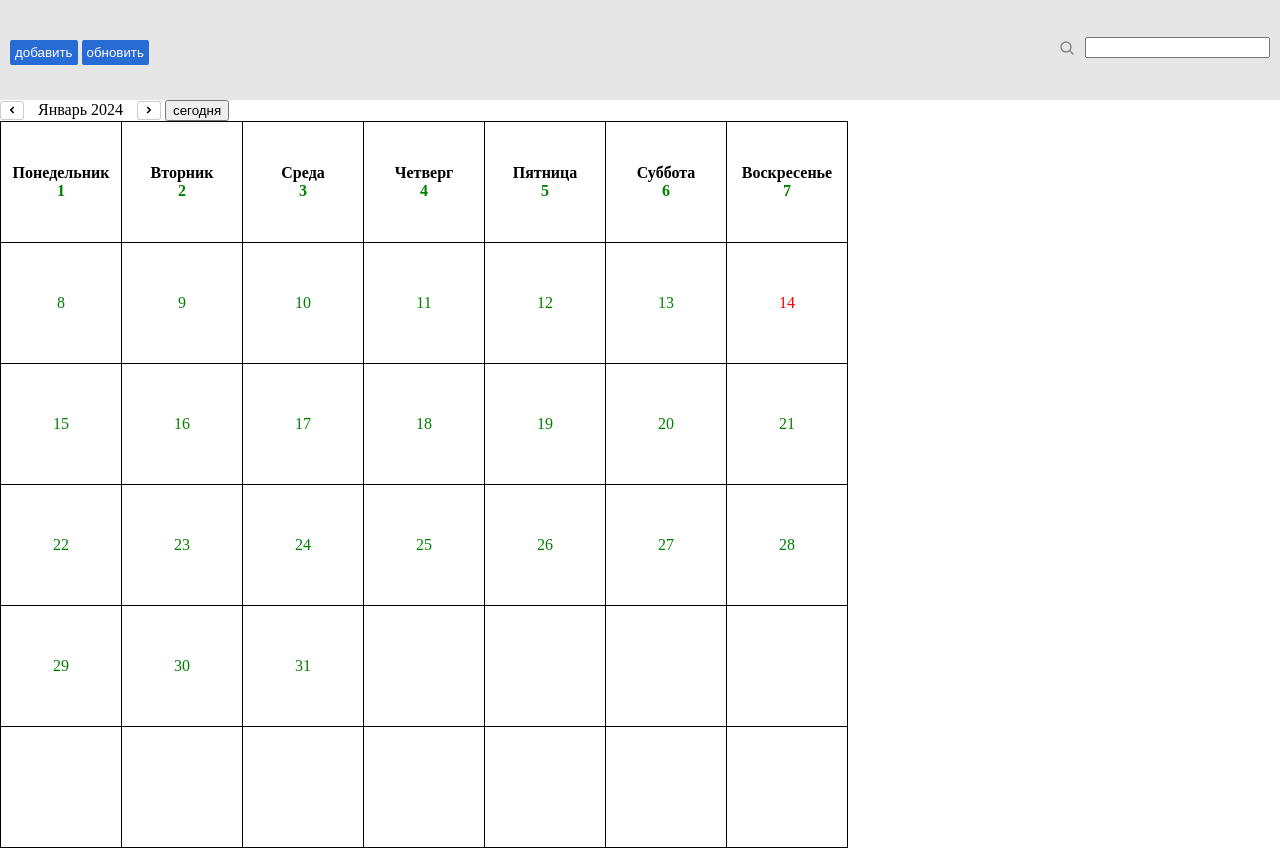
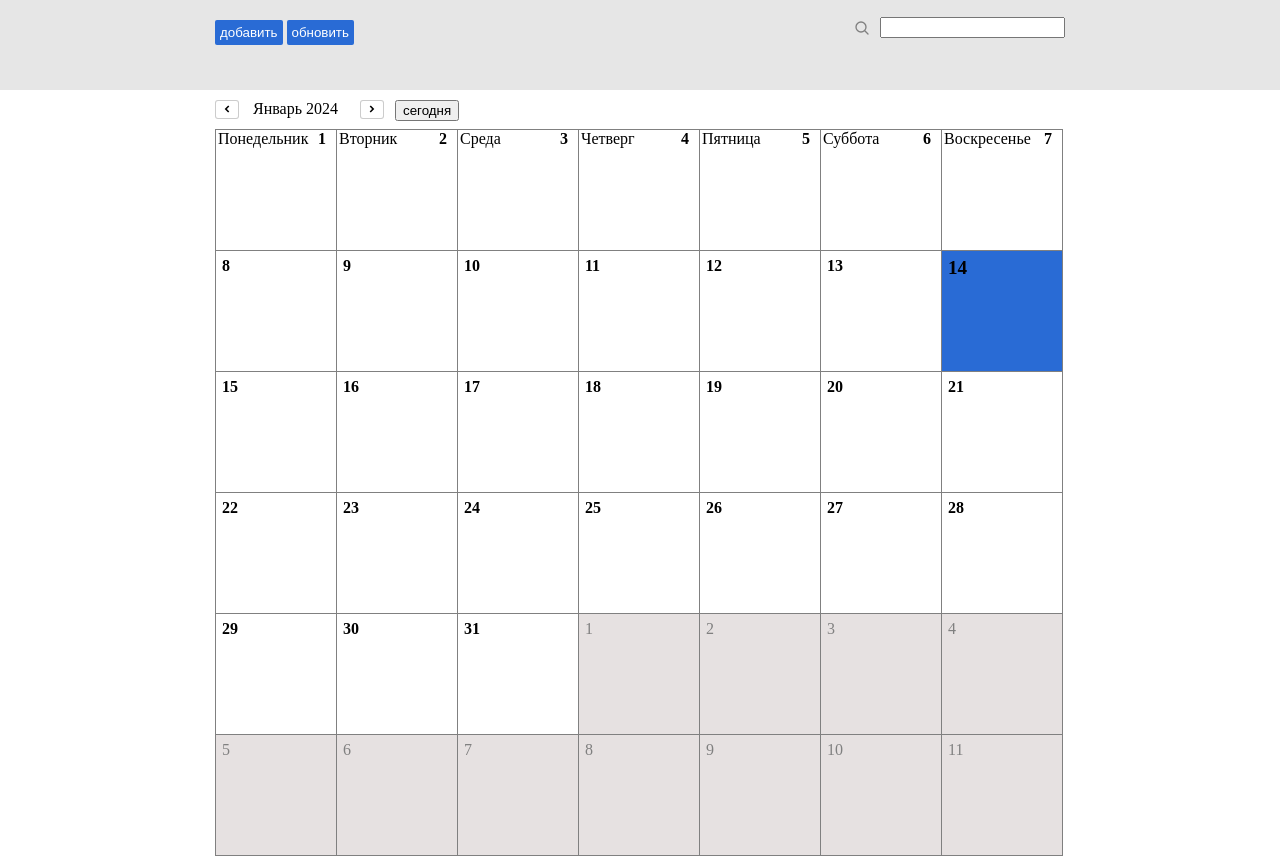
Before and after one commit to Vlad06091992/test-task-geography-turs, a plain HTML site: page index.html in a window 1280 px wide. Drawn offline with Linux system fonts and the light colour scheme.

Commit message:
feat: update calendar and app layout

```diff
--- a/index.html
+++ b/index.html
@@ -8,6 +8,7 @@
 </head>
 <body>
 <header class="header">
+    <div class="header_container">
         <div>
             <button class="header_buttons">добавить</button>
             <button class="header_buttons">обновить</button>
@@ -21,8 +22,10 @@
                 <input>
             </div>
         </div>
+    </div>
 </header>
 <main>
+    <div class="navigation_container">
         <div>
         <button class="prevMonthButton">
             <img alt="prevMonthButton" src="images/left-svgrepo-com.svg">
@@ -31,150 +34,158 @@
         <button class="nextMonthButton">
             <img alt="nextMonthButton" src="images/right-svgrepo-com.svg">
         </button>
-        <button class="today">сегодня</button>
+        <button class="todayButton">сегодня</button>
         </div>
-    <div>
+    </div>
+    <div class="tableWrapper">
 
         <table>
             <thead>
             <tr>
-                <th id="1">Понедельник
-                    <div></div>
+                <th id="1">
+                    <div class="dayOfWeek">Понедельник</div>
+                    <div class="numberOfMonth numberOfMonthTh"></div>
                 </th>
-                <th id="2">Вторник
-                    <div></div>
+                <th id="2">
+                    <div class="dayOfWeek">Вторник</div>
+                    <div class="numberOfMonth numberOfMonthTh"></div>
                 </th>
-                <th id="3">Среда
-                    <div></div>
+                <th id="3">
+                    <div class="dayOfWeek">Среда</div>
+                    <div class="numberOfMonth numberOfMonthTh"></div>
                 </th>
-                <th id="4">Четверг
-                    <div></div>
+                <th id="4">
+                    <div class="dayOfWeek">Четверг</div>
+                    <div class="numberOfMonth numberOfMonthTh"></div>
                 </th>
-                <th id="5">Пятница
-                    <div></div>
+                <th id="5">
+                    <div class="dayOfWeek">Пятница</div>
+                    <div class="numberOfMonth numberOfMonthTh"></div>
                 </th>
-                <th id="6">Суббота
-                    <div></div>
+                <th id="6">
+                    <div class="dayOfWeek">Суббота</div>
+                    <div class="numberOfMonth numberOfMonthTh"></div>
                 </th>
-                <th id="7">Воскресенье
-                    <div></div>
+                <th id="7">
+                    <div class="dayOfWeek">Воскресенье</div>
+                    <div class="numberOfMonth numberOfMonthTh"></div>
                 </th>
             </tr>
             </thead>
             <tbody>
             <tr>
                 <td id="8">
-                    <div></div>
+                    <div class="numberOfMonth"></div>
                 </td>
                 <td id="9">
-                    <div></div>
+                    <div class="numberOfMonth"></div>
                 </td>
                 <td id="10">
-                    <div></div>
+                    <div class="numberOfMonth"></div>
                 </td>
                 <td id="11">
-                    <div></div>
+                    <div class="numberOfMonth"></div>
                 </td>
                 <td id="12">
-                    <div></div>
+                    <div class="numberOfMonth"></div>
                 </td>
                 <td id="13">
-                    <div></div>
+                    <div class="numberOfMonth"></div>
                 </td>
                 <td id="14">
-                    <div></div>
+                    <div class="numberOfMonth"></div>
                 </td>
             </tr>
             <tr>
                 <td id="15">
-                    <div></div>
+                    <div class="numberOfMonth"></div>
                 </td>
                 <td id="16">
-                    <div></div>
+                    <div class="numberOfMonth"></div>
                 </td>
                 <td id="17">
-                    <div></div>
+                    <div class="numberOfMonth"></div>
                 </td>
                 <td id="18">
-                    <div></div>
+                    <div class="numberOfMonth"></div>
                 </td>
                 <td id="19">
-                    <div></div>
+                    <div class="numberOfMonth"></div>
                 </td>
                 <td id="20">
-                    <div></div>
+                    <div class="numberOfMonth"></div>
                 </td>
                 <td id="21">
-                    <div></div>
+                    <div class="numberOfMonth"></div>
                 </td>
             </tr>
             <tr>
                 <td id="22">
-                    <div></div>
+                    <div class="numberOfMonth"></div>
                 </td>
                 <td id="23">
-                    <div></div>
+                    <div class="numberOfMonth"></div>
                 </td>
                 <td id="24">
-                    <div></div>
+                    <div class="numberOfMonth"></div>
                 </td>
                 <td id="25">
-                    <div></div>
+                    <div class="numberOfMonth"></div>
                 </td>
                 <td id="26">
-                    <div></div>
+                    <div class="numberOfMonth"></div>
                 </td>
                 <td id="27">
-                    <div></div>
+                    <div class="numberOfMonth"></div>
                 </td>
                 <td id="28">
-                    <div></div>
+                    <div class="numberOfMonth"></div>
                 </td>
             </tr>
             <tr>
                 <td id="29">
-                    <div></div>
+                    <div class="numberOfMonth"></div>
                 </td>
                 <td id="30">
-                    <div></div>
+                    <div class="numberOfMonth"></div>
                 </td>
                 <td id="31">
-                    <div></div>
+                    <div class="numberOfMonth"></div>
                 </td>
                 <td id="32">
-                    <div></div>
+                    <div class="numberOfMonth"></div>
                 </td>
                 <td id="33">
-                    <div></div>
+                    <div class="numberOfMonth"></div>
                 </td>
                 <td id="34">
-                    <div></div>
+                    <div class="numberOfMonth"></div>
                 </td>
                 <td id="35">
-                    <div></div>
+                    <div class="numberOfMonth"></div>
                 </td>
             </tr>
             <tr>
                 <td id="36">
-                    <div></div>
+                    <div class="numberOfMonth"></div>
                 </td>
                 <td id="37">
-                    <div></div>
+                    <div class="numberOfMonth"></div>
                 </td>
                 <td id="38">
-                    <div></div>
+                    <div class="numberOfMonth"></div>
                 </td>
                 <td id="39">
-                    <div></div>
+                    <div class="numberOfMonth"></div>
                 </td>
                 <td id="40">
-                    <div></div>
+                    <div class="numberOfMonth"></div>
                 </td>
                 <td id="41">
-                    <div></div>
+                    <div class="numberOfMonth"></div>
                 </td>
                 <td id="42">
-                    <div></div>
+                    <div class="numberOfMonth"></div>
                 </td>
             </tr>
             </tbody>
--- a/scripts/date-helper-functions.js
+++ b/scripts/date-helper-functions.js
@@ -42,31 +42,68 @@ function iterateDaysInCalendar() {
 
     for (let i = 1; i <= 42; i++) {
         const el = document.getElementById(`${i}`)
-        const divEl = el.querySelector('div');
+        el.classList.remove('notActiveCell')
+        el.classList.remove('todayCell')
+        const divEl = el.querySelector('.numberOfMonth');
         divEl.textContent = ''
         divEl.classList.remove('active-months')
         divEl.classList.remove('todayDay')
     }
 
     let index = 1
-    for (let i = getFirstDayOfWeekIndex(currentYear, currentMonthIndex); i <= daysInMonth + getFirstDayOfWeekIndex(currentYear, currentMonthIndex); i++) {
+    let firstDayOfWeekIndex = getFirstDayOfWeekIndex(currentYear, currentMonthIndex);
+
+    if (firstDayOfWeekIndex > 1) {
+        const daysToFill = firstDayOfWeekIndex - 1
+        let daysInPrevMonth = new Date(currentYear, currentMonthIndex - 1).daysInMonth()
+        for (let i = daysInPrevMonth - daysToFill + 1; i <= daysInPrevMonth; i++) {
+            let el = document.getElementById(`${index}`)
+            el.classList.add('notActiveCell')
+            const divEl = el.querySelector('.numberOfMonth');
+            divEl.classList.add('not-active-months')
+            divEl.textContent = i.toString()
+            index++
+            el.appendChild(divEl)
+        }
+    }
+
+    index = 1
+
+    for (let i = firstDayOfWeekIndex; i <= daysInMonth + firstDayOfWeekIndex; i++) {
         if (index > daysInMonth) break
         let el = document.getElementById(`${i}`)
-        const divEl = el.querySelector('div');
-
+        const divEl = el.querySelector('.numberOfMonth');
 
         if (i === todayDayIndex) {
             let el = document.getElementById(`${i}`)
-            const divEl = el.querySelector('div');
-            if (currentDate.getUTCMonth() === new Date().getUTCMonth()) {
+
+            const divEl = el.querySelector('.numberOfMonth');
+            if (currentDate.getUTCMonth() === new Date().getUTCMonth() &&   new Date().getUTCFullYear() === currentYear) {
                 divEl.classList.add('todayDay')
-
+                el.classList.add('todayCell')
             }
         }
+        divEl.classList.remove('not-active-months')
         divEl.classList.add('active-months')
         divEl.textContent = index.toString()
         index++
         el.appendChild(divEl)
+    }
+
+    index = daysInMonth + firstDayOfWeekIndex
+
+    if (index < 42) {
+        let nextMonthStart = 1
+        for (let i = index; i <= 42; i++) {
+            let el = document.getElementById(`${i}`)
+            el.classList.add('notActiveCell')
+            const divEl = el.querySelector('div');
+            divEl.classList.add('not-active-months')
+            divEl.textContent = nextMonthStart.toString()
+            nextMonthStart++
+            el.appendChild(divEl)
+
+        }
     }
 }
 
--- a/scripts/script.js
+++ b/scripts/script.js
@@ -3,13 +3,12 @@ dateSpan.textContent = `${currentMonth} ${currentYear}`
 
 const nextMonthButton = document.querySelector('.nextMonthButton')
 const prevMonthButton = document.querySelector('.prevMonthButton')
-const todayButton = document.querySelector('.today')
+const todayButton = document.querySelector('.todayButton')
 
 
 getMonthData()
 iterateDaysInCalendar()
 
-console.log(todayDayIndex)
 
 const changeMonthHandler = (arg) => {
     setCurrentDate(arg)
--- a/style.css
+++ b/style.css
@@ -7,12 +7,28 @@ button {
 }
 
 .header {
-    padding: 10px;
-    padding-top: 40px;
+    padding: 20px 10px;
+    /*padding-top: 40px;*/
     height: 50px;
     background: rgba(128, 128, 128, 0.2);
+
+}
+
+.header_container {
     display: flex;
     justify-content: space-between;
+    width: 850px;
+    margin: 0 auto;
+}
+
+.navigation_container {
+    position: relative;
+    width: 850px;
+    margin: 10px auto;
+}
+
+.dateNavigation {
+    margin: 10px 22%;
 }
 
 .header_buttons {
@@ -42,7 +58,13 @@ button {
 }
 
 .nextMonthButton {
-    margin-left: 10px
+    position: absolute;
+    left: 145px;
+}
+
+.todayButton {
+    position: absolute;
+    left: 180px;
 }
 
 .prevMonthButton, .nextMonthButton {
@@ -56,21 +78,60 @@ table {
     max-width: 100%;
 }
 
+.tableWrapper {
+    max-width: 850px;
+    margin: 0 auto;
+}
+
 table, th, td {
-    border: 1px solid black;
+    border: 1px solid grey;
 }
 
 th, td {
+    font-weight: normal;
+    position: relative;
     width: 100px;
     height: 100px;
     padding: 10px;
-    text-align: center;
+    /*text-align: center;*/
 }
 
-.active-months{
-    color:green;
+.active-months {
+    font-weight: 600;
 }
 
-.todayDay{
-    color:red
+.not-active-months {
+    font-weight: normal;
+    color: grey;
 }
+
+.todayDay {
+    font-size: 120%;
+}
+
+.dayOfWeek {
+    text-align: left;
+    position: absolute;
+    top: 0px;
+    left: 2px;
+}
+
+.notActiveCell {
+    background: #e6e1e1;
+}
+
+.todayCell {
+    background: #296bd5;
+}
+
+.numberOfMonth {
+    position: absolute;
+    top: 5%;
+    left: 5%;
+}
+
+.numberOfMonthTh {
+    position: absolute;
+    left: 85%;
+    top: 0;
+}
```
Lines whose indentation alone changed are shown as unchanged.
